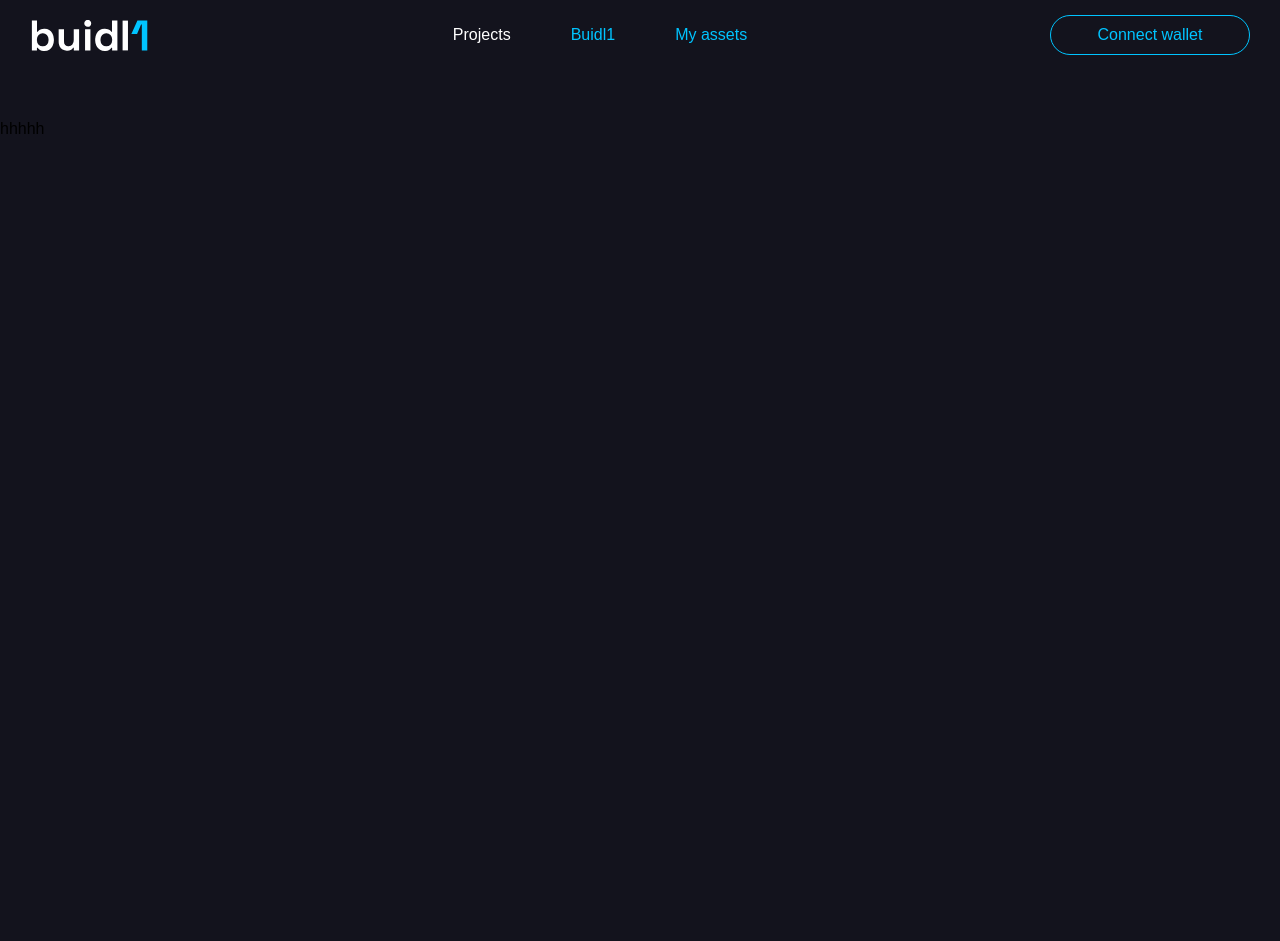
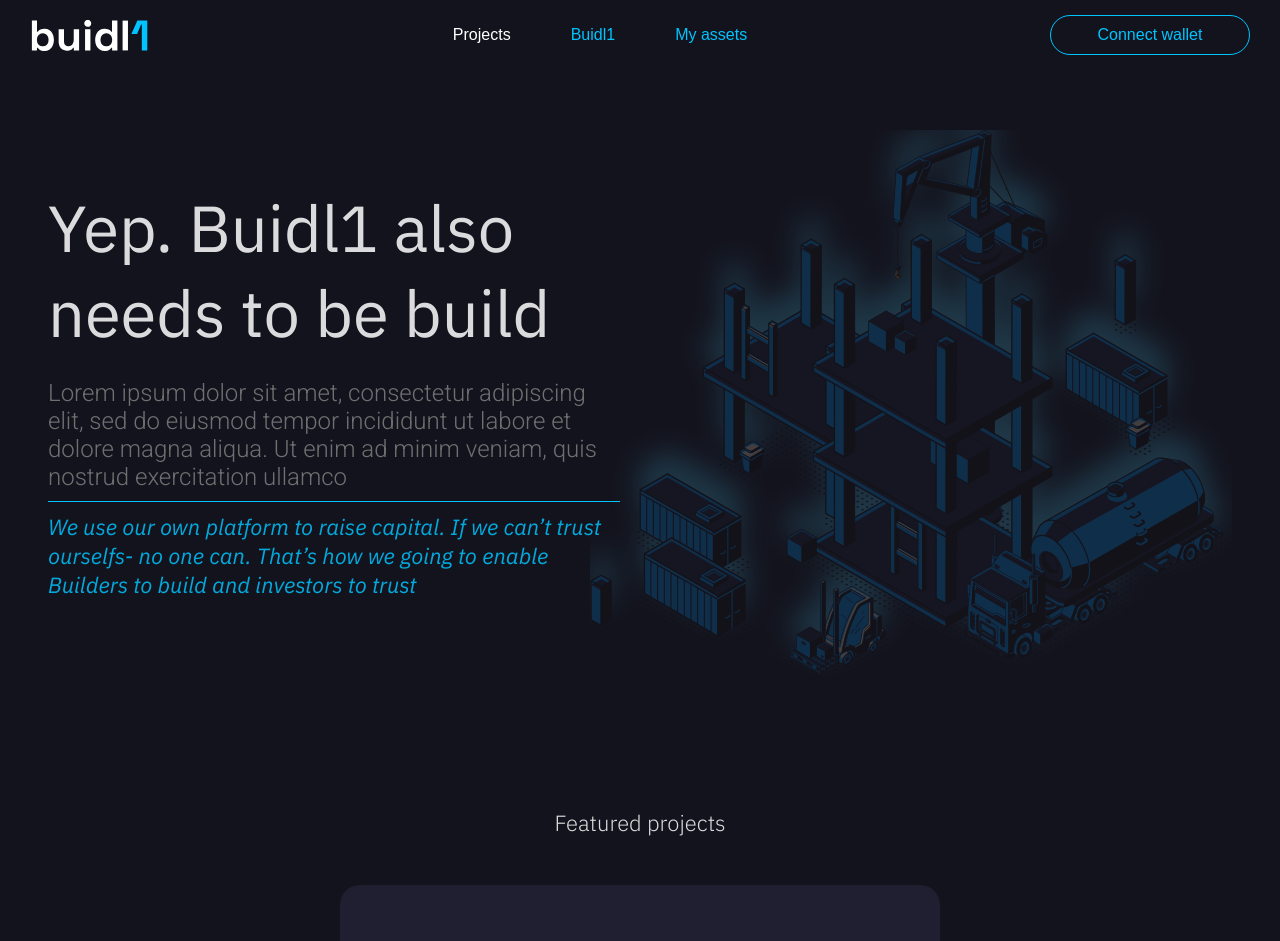
Before and after one commit to buidlone/frontend, a Next.js app: page /projects in a window 1280 px wide. Shown: the top 941 px of the page. Before the commit the page ends 800 px from the top, so only its background shows below. Built offline with nearby package versions, Linux system fonts and the light colour scheme.

Commit message:
Home page with dynamically rendered cards

```diff
--- a/pages/_document.tsx
+++ b/pages/_document.tsx
@@ -36,4 +36,26 @@
       sheet.seal();
     }
   }
+  render() {
+    return (
+      <Html lang='en'>
+        <Head>
+          <link rel='preconnect' href='https://fonts.googleapis.com' />
+          <link
+            rel='preconnect'
+            href='https://fonts.gstatic.com'
+            crossOrigin='true'
+          />
+          <link
+            href='https://fonts.googleapis.com/css2?family=IBM+Plex+Sans:ital,wght@0,300;0,400;1,400&family=Roboto:wght@300&display=swap'
+            rel='stylesheet'
+          />
+        </Head>
+        <body>
+          <Main />
+          <NextScript />
+        </body>
+      </Html>
+    );
+  }
 }
--- a/pages/projects.tsx
+++ b/pages/projects.tsx
@@ -1,5 +1,22 @@
+import { Container } from '../styles/Container';
+import ProjectsInfoSection from '../src/components/projectsInfoSection';
+import FeaturedProjectsSection from '../src/components/featuredProjectsSection';
+
 const Projects = () => {
-  return <div>hhhhh</div>;
+  return (
+    <Container>
+      <ProjectsInfoSection
+        text={'Yep. Buidl1 also needs to be build'}
+        mainText={
+          'Lorem ipsum dolor sit amet, consectetur adipiscing elit, sed do eiusmod tempor incididunt ut labore et dolore magna aliqua. Ut enim ad minim veniam, quis nostrud exercitation ullamco'
+        }
+        moto={
+          'We use our own platform to raise capital. If we can’t trust ourselfs- no one can. That’s how we going to enable Builders to build and investors to trust'
+        }
+      />
+      <FeaturedProjectsSection />
+    </Container>
+  );
 };
 
 export default Projects;
--- /dev/null
+++ b/src/components/featuredProjectsSection/index.tsx
@@ -0,0 +1,45 @@
+import {
+  FeatureTextWrapper,
+  FeatureTitle,
+  FeaturesSec,
+  FeaturedProjectsBlockWrapper,
+  ProjectName,
+} from './styled';
+
+export const featuredProjects = [
+  {
+    name: 'Buidl1',
+  },
+  {
+    name: '...',
+  },
+  {
+    name: '...',
+  },
+  {
+    name: '...',
+  },
+  {
+    name: '...',
+  },
+  {
+    name: '...',
+  },
+];
+
+export default function FeaturedrojectsSection() {
+  return (
+    <>
+      <FeatureTextWrapper>
+        <FeatureTitle>Featured projects</FeatureTitle>
+      </FeatureTextWrapper>
+      <FeaturesSec>
+        {featuredProjects.map((el, index) => (
+          <FeaturedProjectsBlockWrapper key={index}>
+            <ProjectName>{el.name}</ProjectName>
+          </FeaturedProjectsBlockWrapper>
+        ))}
+      </FeaturesSec>
+    </>
+  );
+}
--- /dev/null
+++ b/src/components/featuredProjectsSection/styled.tsx
@@ -0,0 +1,45 @@
+import styled, { css } from 'styled-components';
+import { BlockWrapper } from '../fundingBlock/styled';
+
+export const FeatureTitle = styled.p`
+  color: rgba(255, 255, 255, 1);
+  text-align: center;
+  font-size: 22px;
+  margin: auto;
+  font-family: 'IBM Plex Sans', sans-serif;
+  font-weight: 300;
+`;
+
+export const FeatureTextWrapper = styled.div`
+  margin-bottom: 3rem;
+  opacity: 0.85;
+`;
+
+export const FeaturesSec = styled.div`
+  display: flex;
+  justify-content: space-between;
+  flex-wrap: wrap;
+  gap: 4rem;
+
+  @media screen and (max-width: 1378px) {
+    justify-content: center;
+  }
+`;
+
+export const FeaturedProjectsBlockWrapper = styled(BlockWrapper)`
+  height: 291px;
+  width: 600px;
+  padding: 50px;
+  background: rgba(34, 34, 53, 1) 0% 0% no-repeat padding-box;
+  opacity: 0.85;
+
+  ${BlockWrapper};
+`;
+
+export const ProjectName = styled.p`
+  font-size: 30px;
+  color: rgba(255, 255, 255, 1);
+  font-family: 'IBM Plex Sans', sans-serif;
+  font-weight: 300;
+  margin: 0;
+`;
--- /dev/null
+++ b/src/components/projectsInfoSection/index.tsx
@@ -0,0 +1,39 @@
+import {
+    TopText,
+    MiddleText,
+    BottomText,
+    InfoSec,
+    TextWrapper,
+    Img,
+    Line,
+    ImgWrapper,
+
+  } from './styled';
+  import blocks from '../../../public/Group193.svg';
+
+  interface Iheader {
+    text?: string;
+    mainText?: string;
+    moto?: string;
+  }
+
+  export default function ProjectsInfoSection({
+    text,
+    mainText,
+    moto,
+    ...props
+  }: Iheader) {
+    return (
+      <InfoSec>
+        <TextWrapper>
+          <TopText>{text}</TopText>
+          <MiddleText>{mainText}</MiddleText>
+          <Line />
+          <BottomText>{moto}</BottomText>
+        </TextWrapper>
+        <ImgWrapper>
+          <Img src={blocks} alt={''} />
+        </ImgWrapper>
+      </InfoSec>
+    );
+  }
--- /dev/null
+++ b/src/components/projectsInfoSection/styled.tsx
@@ -0,0 +1,58 @@
+import Image from 'next/image';
+import styled, { css } from 'styled-components';
+
+export const InfoSec = styled.div`
+  display: flex;
+  align-items: start;
+  justify-content: center;
+  padding-bottom: 120px;
+  flex-wrap: wrap;
+`;
+
+export const TextWrapper = styled.div`
+  margin-right: 40px;
+  flex: 1;
+  z-index: 10;
+`;
+
+export const ImgWrapper = styled.div`
+  margin-top: 10px;
+  margin-left: -70px;
+  flex-shrink: 0;
+`;
+
+export const Img = styled(Image)`
+  opacity: 0.2;
+  filter: drop-shadow(0 -6mm 4mm #4dc9ef);
+`;
+
+export const TopText = styled.p`
+  font-size: 65px;
+  color: rgba(255, 255, 255, 1);
+  margin-bottom: 10px;
+  opacity: 0.85;
+  font-family: 'IBM Plex Sans', sans-serif;
+  font-weight: 400;
+`;
+export const MiddleText = styled.p`
+  font-size: 24px;
+  color: grey;
+  margin-bottom: 10px;
+  opacity: 0.85;
+  font-family: 'Roboto', sans-serif;
+  font-weight: 300;
+`;
+
+export const BottomText = styled.p`
+  font-style: italic;
+  font-size: 22px;
+  color: rgba(0, 196, 255, 1);
+  margin-top: 10px;
+  opacity: 0.85;
+  font-family: 'IBM Plex Sans', sans-serif;
+  font-weight: 400;
+`;
+
+export const Line = styled.div`
+  border-bottom: 1px solid #00c4ff;
+`;
--- /dev/null
+++ b/styles/Container.tsx
@@ -0,0 +1,14 @@
+import styled from 'styled-components';
+
+export const Container = styled.div`
+  z-index: 1;
+  width: 100%;
+  max-width: 1400px;
+  margin-left: auto;
+  margin-right: auto;
+  padding: 0 3rem; // 50px
+
+  @media screen and (max-width: 960px) {
+    padding: 0 30px;
+  }
+`;
```
Also changed, not shown: pages/buidl1.tsx (+17 -14 lines), public/Group193.svg (added).
